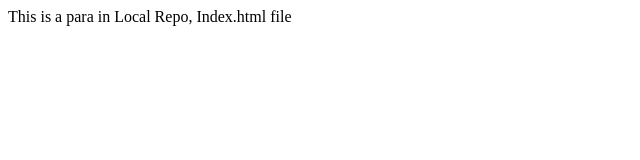
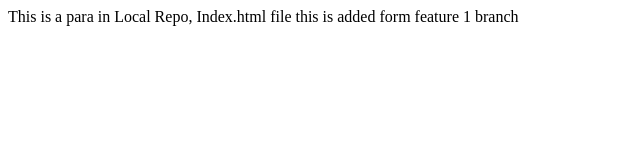
Before and after one commit to tusharxt/LocalRepo2, a plain HTML site: page index.html in a window 1280 px wide. Shown: the whole page, without its empty margins (0-640 px from the left). Drawn offline with Linux system fonts and the light colour scheme.

Commit message:
1st feature to feature1 branch added

```diff
--- a/index.html
+++ b/index.html
@@ -1,3 +1,4 @@
 <p>
     This is a para in Local Repo, Index.html file
+    this is added form feature 1 branch
 </p>
```
